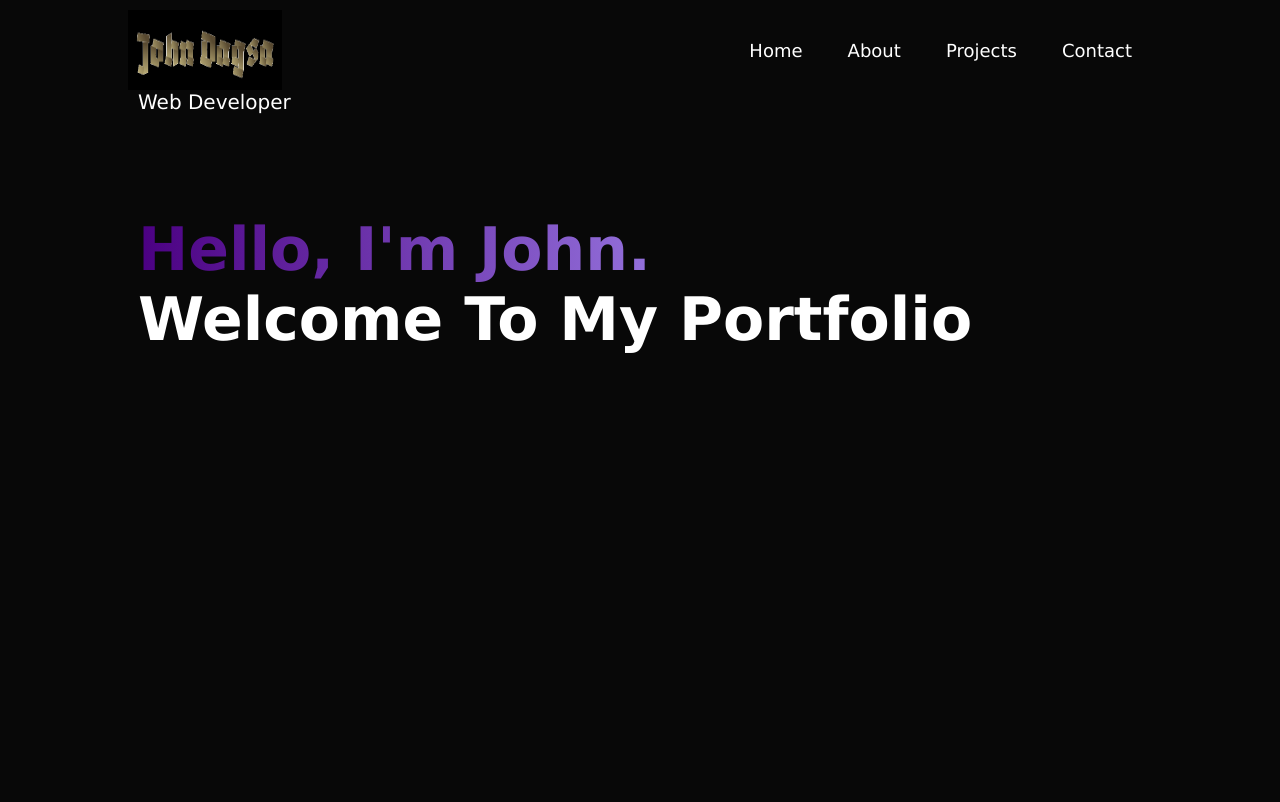
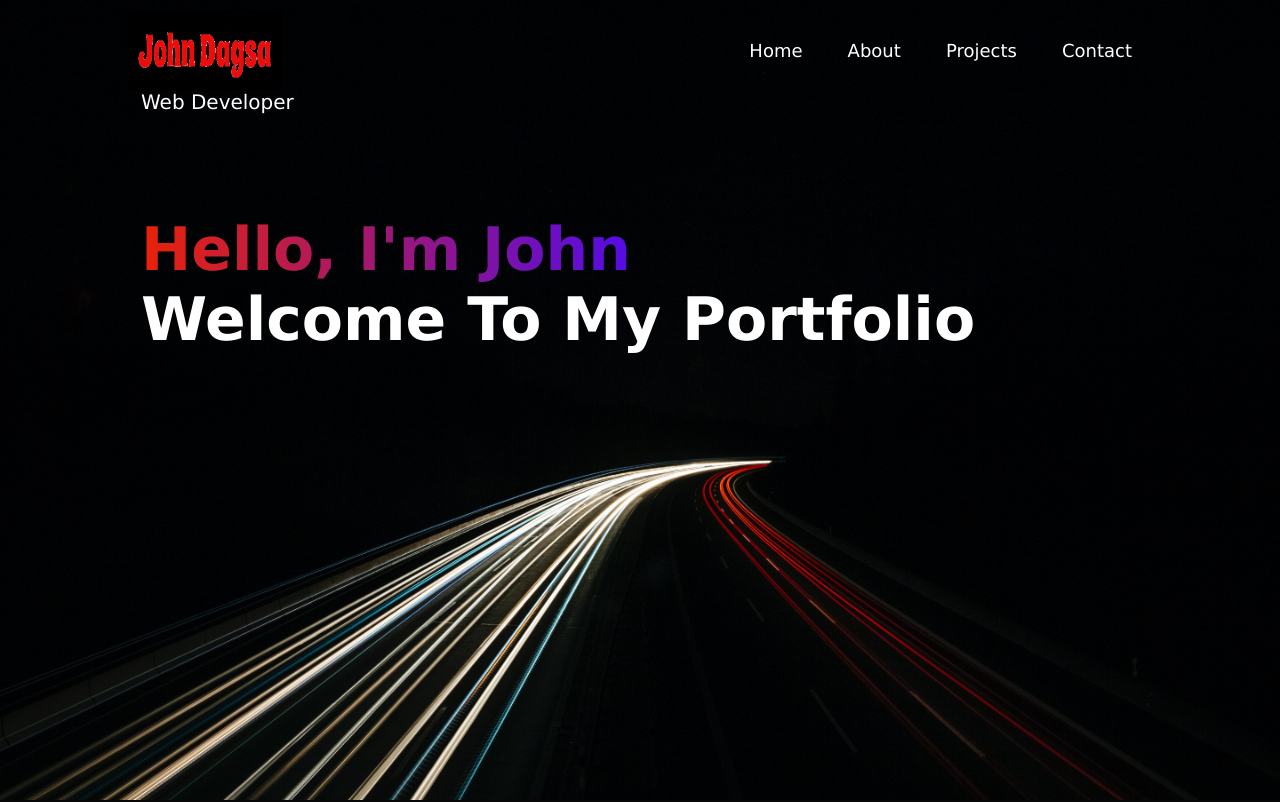
Before and after one commit to jdvgsa/my-portfolio, a plain HTML site: page index.html in a window 1280 px wide. Shown: the top 802 px of the page. Drawn offline with Linux system fonts and the light colour scheme.

Commit message:
changed header logo, changed hero background image

```diff
--- a/index.html
+++ b/index.html
@@ -16,7 +16,7 @@
     <div id="header">
         <div class="container">
             <nav>
-                <img src="images/johndagsa.png" class="logo">
+                <img src="images/logo4.png" class="logo">
                 <ul id="sideMenu">
                     <li><a href="#header">Home</a></li>
                     <li><a href="#about">About</a></li>
@@ -30,7 +30,7 @@
             </nav>
             <div class="header-text">
             <p>Web Developer</p>
-            <h1><span>Hello, I'm John.</span><br>Welcome To My Portfolio</h1>
+            <h1><span>Hello, I'm John</span><br>Welcome To My Portfolio</h1>
         </div>
         </div>
     </div>
--- a/main.css
+++ b/main.css
@@ -17,7 +17,7 @@ body {
 #header {
     width: 100%;
     height: 100vh;
-    background-image: url(images/solarsystem.jpg);
+    background-image: url(images/headerBG.jpg);
     background-size: cover;
     background-position: center;
 }
@@ -69,7 +69,7 @@ nav ul li a:hover::after {
 }
 
 .header-text {
-   padding-left: 10px;
+   padding-left: 13px;
    font-size: 1.25rem;
    /* margin-top: 20%; */
 }
@@ -77,10 +77,11 @@ nav ul li a:hover::after {
 .header-text h1 {
     font-size: 60px;
     margin-top: 100px;
+
 }
 
 .header-text h1 span {
-    background: linear-gradient(to right, #4B0082, #9370DB);
+    background: linear-gradient(to right, #e82208, #540ce6);
     color: transparent;
     -webkit-background-clip: text;
     background-clip: text;
```
Also changed, not shown: images/headerBG.jpg (added), images/logo2.png (added), images/logo3.png (added), images/logo4.png (added).
